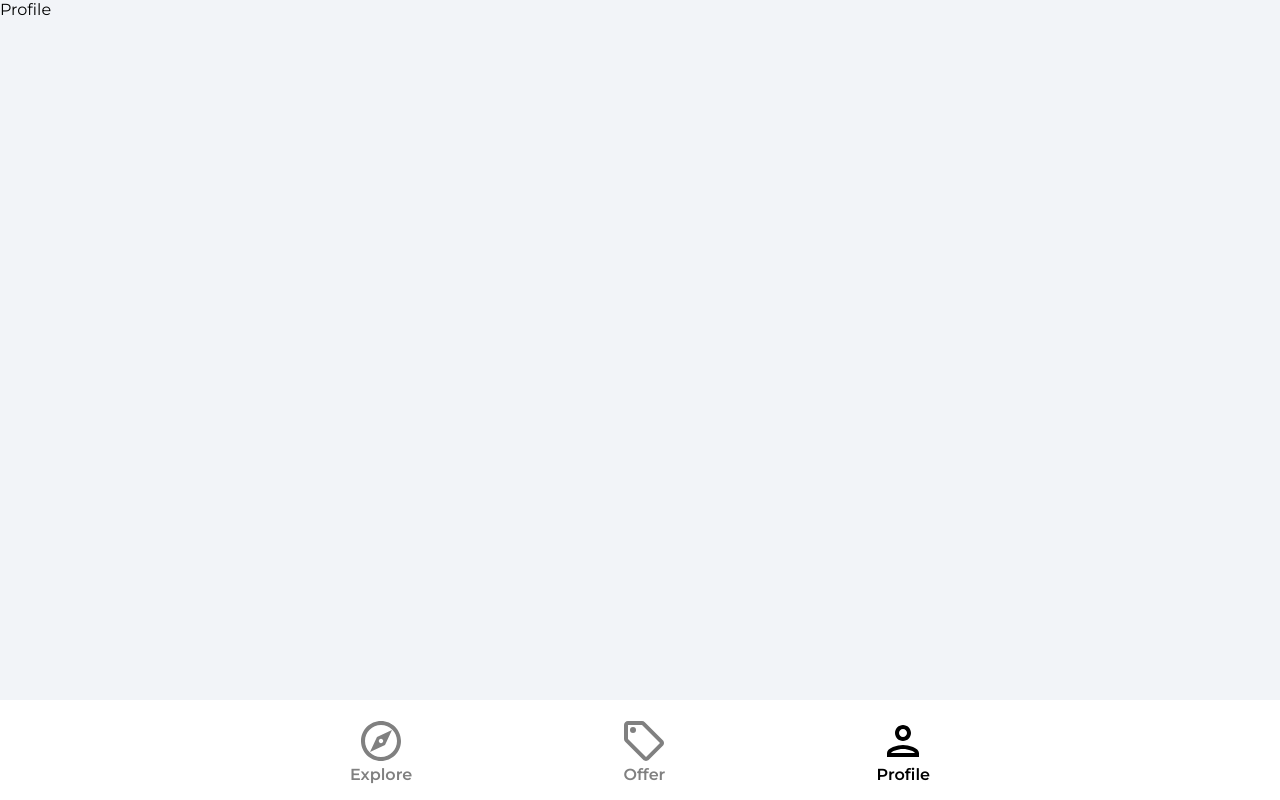
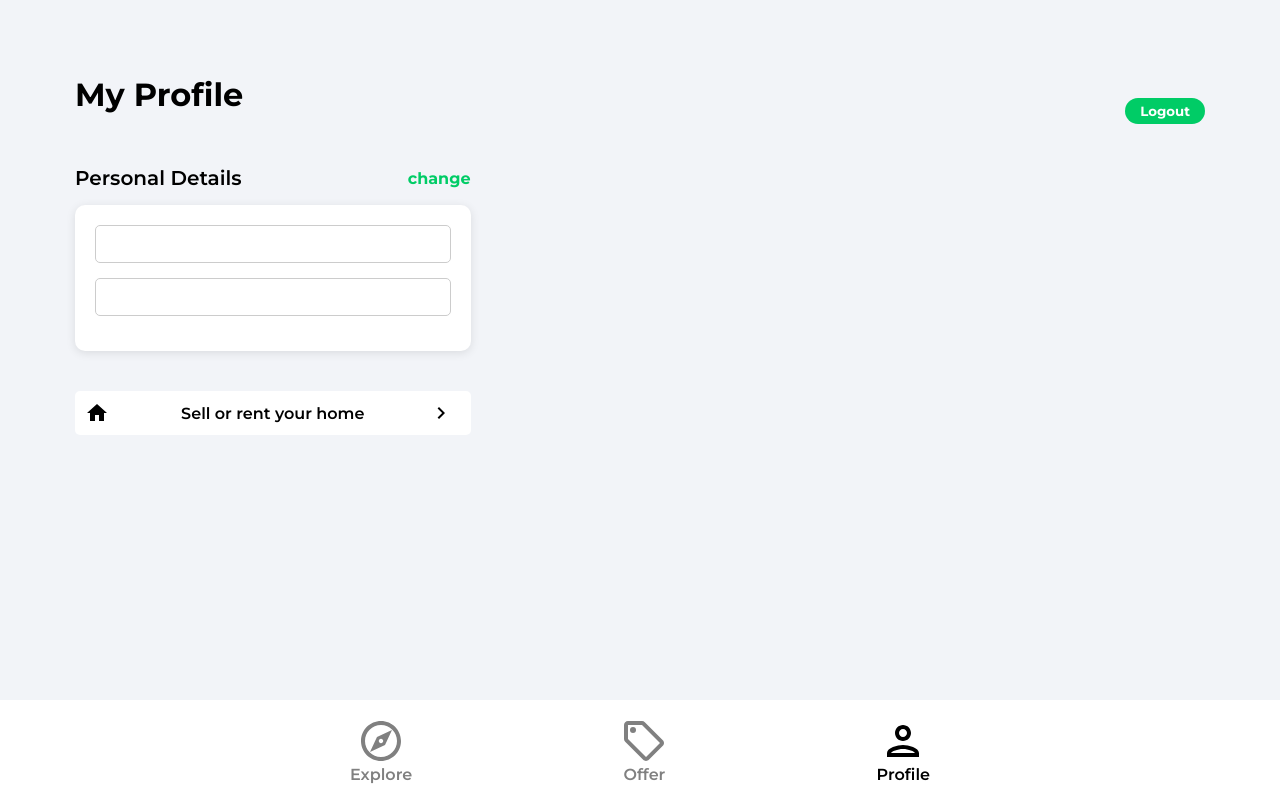
Before and after one commit to MehdiEsedov1/Property-Purchase-App, a React (Vite) app: page /profile in a window 1280 px wide. Built offline with nearby package versions, Linux system fonts and the light colour scheme.

Commit message:
Add profile page

```diff
--- a/src/assets/style/_main.scss
+++ b/src/assets/style/_main.scss
@@ -2,6 +2,7 @@
 @import "./_contact.scss";
 @import "./_errorpage.scss";
 @import "./_explore.scss";
+@import "./_profile.scss";
 @import url("https://fonts.googleapis.com/css2?family=Montserrat:wght@200;300;400;500;600;700;800;900&display=swap");
 
 * {
--- /dev/null
+++ b/src/assets/style/_profile.scss
@@ -0,0 +1,82 @@
+.profile-container {
+  padding: 75px;
+
+  .profile-header {
+    display: flex;
+    justify-content: space-between;
+    align-items: center;
+    margin-bottom: 20px;
+
+    .page-header {
+      font-size: 32px;
+      font-weight: bolder;
+    }
+
+    .log-out {
+      background-color: #00cc66;
+      font-weight: bold;
+      color: #fff;
+      border: none;
+      padding: 5px 15px;
+      border-radius: 17.5px;
+      cursor: pointer;
+    }
+  }
+
+  main {
+    .profile-details-header {
+      width: 35%;
+      display: flex;
+      justify-content: space-between;
+      align-items: center;
+      margin-bottom: 15px;
+
+      .profile-details-text {
+        font-size: 20px;
+        font-weight: 600;
+      }
+
+      .change-personal-details {
+        font-weight: 700;
+        color: #00cc66;
+        cursor: pointer;
+      }
+    }
+
+    .profile-card {
+      width: 35%;
+      background-color: #fff;
+      padding: 20px;
+      border-radius: 10px;
+      box-shadow: 0 2px 10px rgba(0, 0, 0, 0.1);
+
+      form {
+        display: flex;
+        flex-direction: column;
+
+        input {
+          margin-bottom: 15px;
+          padding: 10px;
+          border: 1px solid #ccc;
+          border-radius: 5px;
+        }
+      }
+    }
+
+    .create-listing {
+      width: 35%;
+      background-color: #fff;
+      font-weight: 600;
+      display: flex;
+      justify-content: space-between;
+      align-items: center;
+      margin-top: 2.5rem;
+      padding: 10px;
+      border-radius: 5px;
+
+      svg {
+        margin-right: 8px;
+      }
+    }
+  }
+}
--- a/src/pages/Profile.tsx
+++ b/src/pages/Profile.tsx
@@ -1,3 +1,47 @@
+import { Link } from "react-router-dom";
+
 export default function Profile() {
-  return <div>Profile</div>;
+  return (
+    <div className="profile-container">
+      <header className="profile-header">
+        <p className="page-header">My Profile</p>
+        <button type="button" className="log-out">
+          Logout
+        </button>
+      </header>
+      <main>
+        <div className="profile-details-header">
+          <p className="profile-details-text">Personal Details</p>
+          <p className="change-personal-details">change</p>
+        </div>
+        <div className="profile-card">
+          <form>
+            <input type="text" id="name" />
+            <input type="text" id="email" />
+          </form>
+        </div>
+        <Link to="/create-listing" className="create-listing">
+          <svg
+            xmlns="http://www.w3.org/2000/svg"
+            height="24px"
+            viewBox="0 0 24 24"
+            width="24px"
+          >
+            <path d="M0 0h24v24H0z" fill="none" />
+            <path d="M10 20v-6h4v6h5v-8h3L12 3 2 12h3v8z" />
+          </svg>
+          <p>Sell or rent your home</p>
+          <svg
+            xmlns="http://www.w3.org/2000/svg"
+            height="24px"
+            viewBox="0 0 24 24"
+            width="24px"
+          >
+            <path d="M0 0h24v24H0V0z" fill="none" />
+            <path d="M8.59 16.59L13.17 12 8.59 7.41 10 6l6 6-6 6-1.41-1.41z" />
+          </svg>
+        </Link>
+      </main>
+    </div>
+  );
 }
```
Also changed, not shown: src/assets/svg/homeIcon.svg (added), src/assets/svg/keyboardArrowRightIcon.svg (added).
